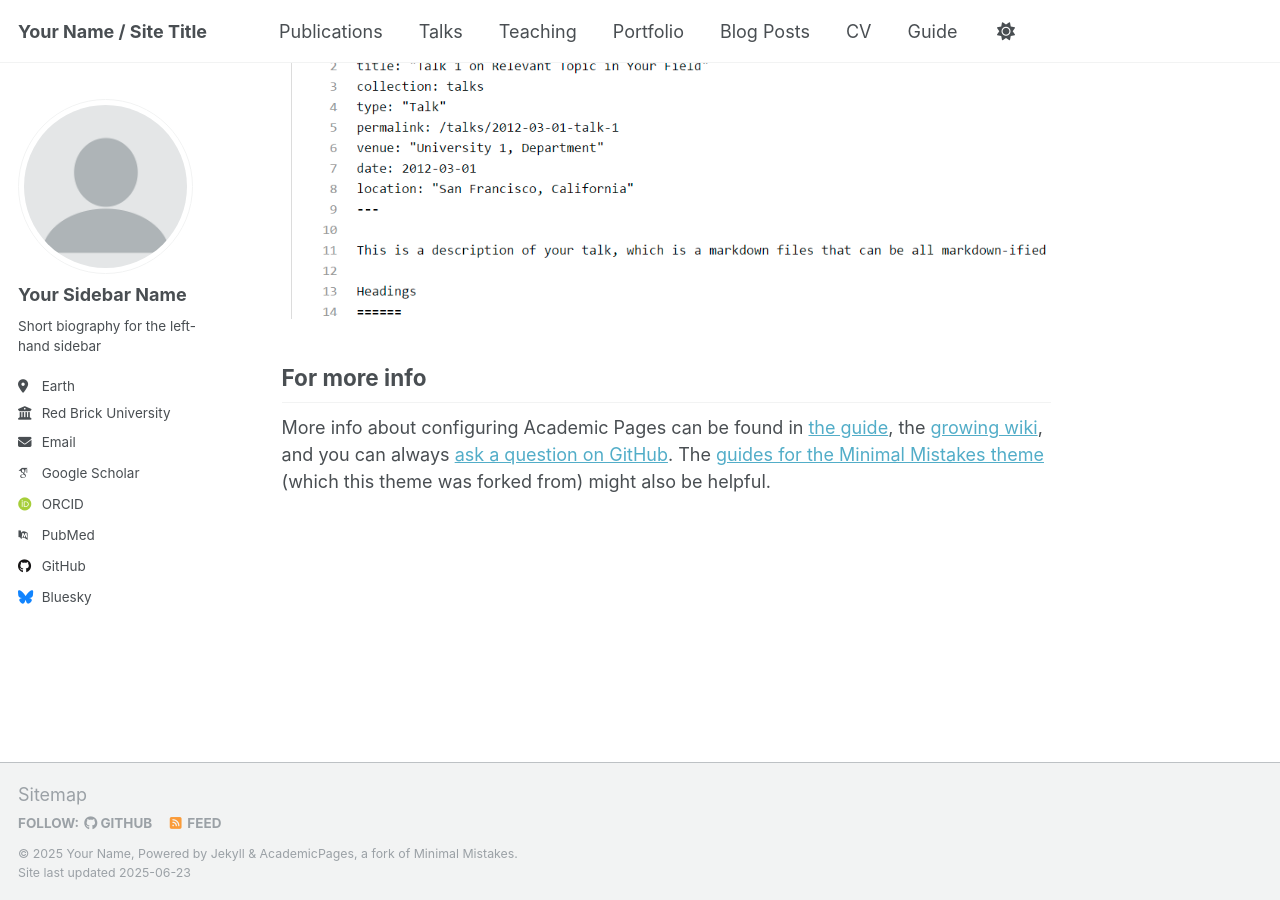
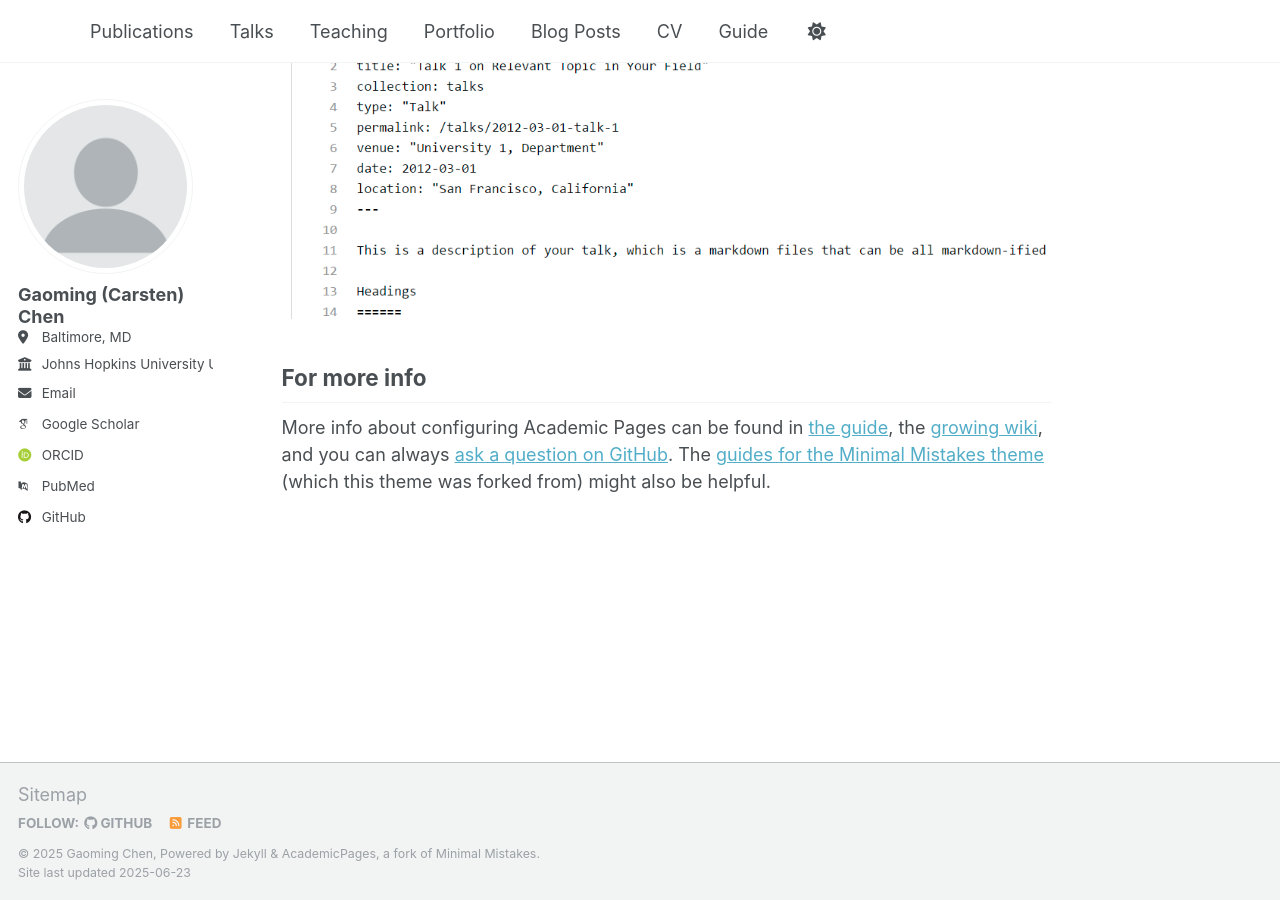
Before and after one commit to CarstenChen92/CarstenChen92.github.io, a Jekyll site: the page built from _pages/about.md, in a window 1280 px wide and 900 px high, scrolled down 2636 px. Built offline with Jekyll 4.4.1, drawn with Linux system fonts in a browser that asks for light colours; some web fonts are replaced.

Commit message:
Update _config.yml

```diff
--- a/_config.yml
+++ b/_config.yml
@@ -9,13 +9,13 @@
 # Basic Site Settings
 locale                   : "en-US"
 site_theme               : "default"
-title                    : "Your Name / Site Title"
+title                    : ""
 title_separator          : "-"
-name                     : &name "Your Name"
-description              : &description "personal description"
-url                      : https://academicpages.github.io # the base hostname & protocol for your site e.g. "https://[your GitHub username].github.io" or if you already have some other page hosted on Github then use "https://[your GitHub username].github.io/[Your Repo Name]"
+name                     : &name "Gaoming Chen"
+description              : &description "Personal website of "
+url                      : https://carstenchen92.github.io # the base hostname & protocol for your site e.g. "https://[your GitHub username].github.io" or if you already have some other page hosted on Github then use "https://[your GitHub username].github.io/[Your Repo Name]"
 baseurl                  : "" # the subpath of your site, e.g. "/blog"
-repository               : "academicpages/academicpages.github.io"
+repository               : "CarstenChen92/CarstenChen92.github.io"
 
 # Site Author - The following control what appear as part of the author content on the side bar.
 #               If a field is blank the icon and link will not appear, otherwise it will be shown.
@@ -23,13 +23,13 @@
 author:
   # Biographic information
   avatar           : "profile.png"
-  name             : "Your Sidebar Name"
+  name             : "Gaoming (Carsten) Chen"
   pronouns         : # example: "she/her"
-  bio              : "Short biography for the left-hand sidebar"
-  location         : "Earth"
-  employer         : "Red Brick University"
+  bio              : # "Short biography for the left-hand sidebar"
+  location         : "Baltimore, MD"
+  employer         : "Johns Hopkins University University"
   uri              : # URL
-  email            : "none@example.org"
+  email            : "gchen65@jhu.edu"
 
   # Academic websites
   academia         : # URL
@@ -51,7 +51,7 @@
   stackoverflow    : # User number or user number and name (i.e., use "1" or "1/jeff-atwood")
 
   # Social media
-  bluesky          : "bsky.app" # Replace this with you Bluesky username
+  bluesky          : #"bsky.app" # Replace this with you Bluesky username
   facebook         : # Username
   flickr           : # Username
   foursquare       : # Username
```
